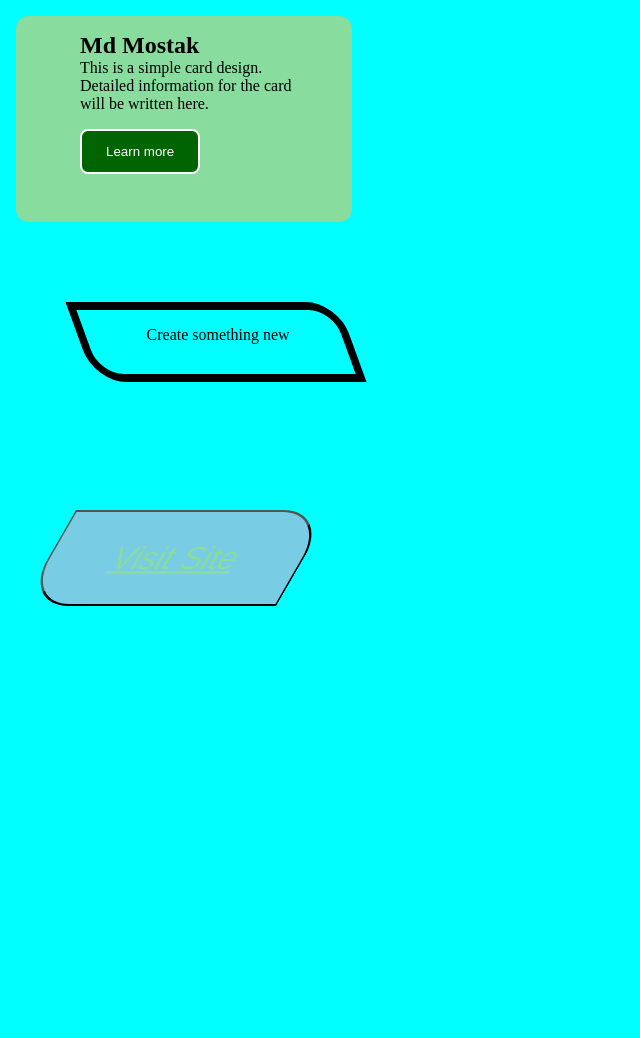
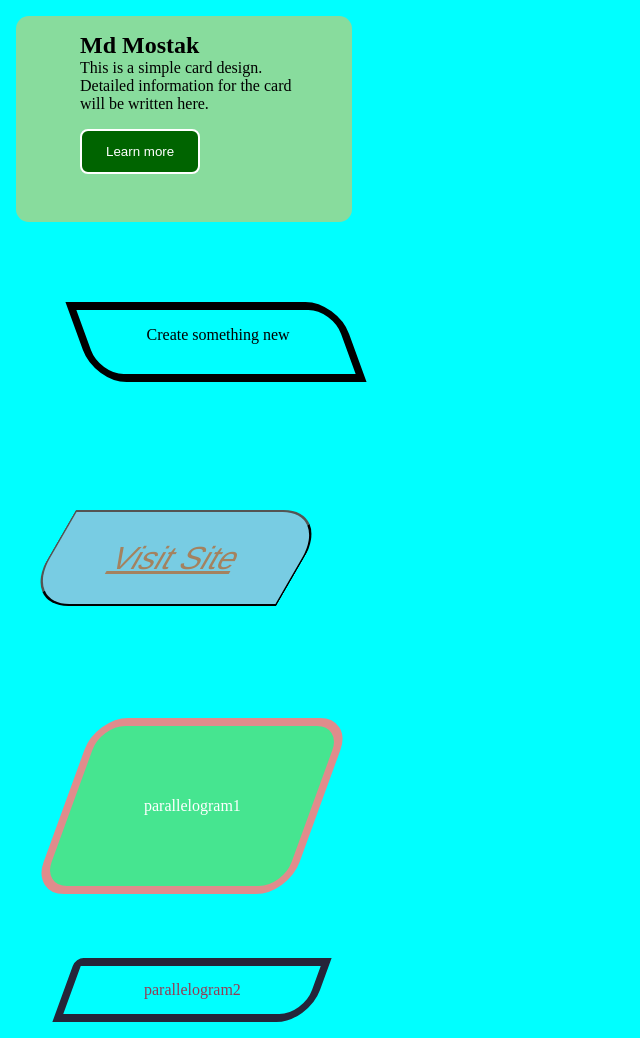
Before and after one commit to nasrullah3799/FrontEnd, a plain HTML site: page HW-7.html in a window 1280 px wide. Shown: the whole page, without its empty margins (0-640 px from the left). Before the commit the page ends 800 px from the top, so only its background shows below. Drawn offline with Linux system fonts and the light colour scheme.

Commit message:
HW-7.css HW-7.html

```diff
--- a/HW-7.css
+++ b/HW-7.css
@@ -50,5 +50,40 @@ body{
 }
 .click a{
     font-size: 2rem;
-    color:#88dc9d;
+    color:#a4825f;
 }
+.parallelogram1 {
+  width: 15rem;
+  height: 10rem;
+  background: #46e590;
+  transform: skewX(-20deg);
+  display: flex;
+  align-items: center;
+  justify-content: center;
+  margin:4rem;
+  border-radius: 2rem;
+  border: .5rem solid rgb(224, 140, 140);
+}
+
+.parallelogram1 span {
+  transform: skewX(20deg);
+  color: white;
+}
+.parallelogram2{
+    width: 15rem;
+    height: 3rem;
+    background-color: aqua;
+    transform: skewX(-20deg);
+    margin-bottom: 1rem;
+    margin-left: 4rem;
+    border-bottom-right-radius: 2rem;
+    border-top-left-radius: 0.5rem;
+    display:flex;
+    align-items:center;
+    justify-content:center;
+    border: 0.5rem solid rgb(37, 37, 57);
+}
+.parallelogram2 span{
+  transform: skewX(20deg);
+  color: rgb(146, 60, 85);
+}
--- a/HW-7.html
+++ b/HW-7.html
@@ -5,7 +5,7 @@
     <link rel="stylesheet" href="HW-7.css">
 </head>
 <body>
-        <div id="card">
+    <div id="card">
         <h2>Md Mostak</h2>
         <p>This is a simple card design. Detailed information for the card will be written here.</p>
         <button class="btn">Learn more</button>
@@ -18,5 +18,11 @@
             <a href="https://github.com/nasrullah3799">Visit Site</a>
         </button>
     </div>
+    <div class="parallelogram1">
+        <span>parallelogram1</span>
+    </div>
+    <div class="parallelogram2">
+        <span>parallelogram2</span>
+    </div>
 </body>
 </html>
```
